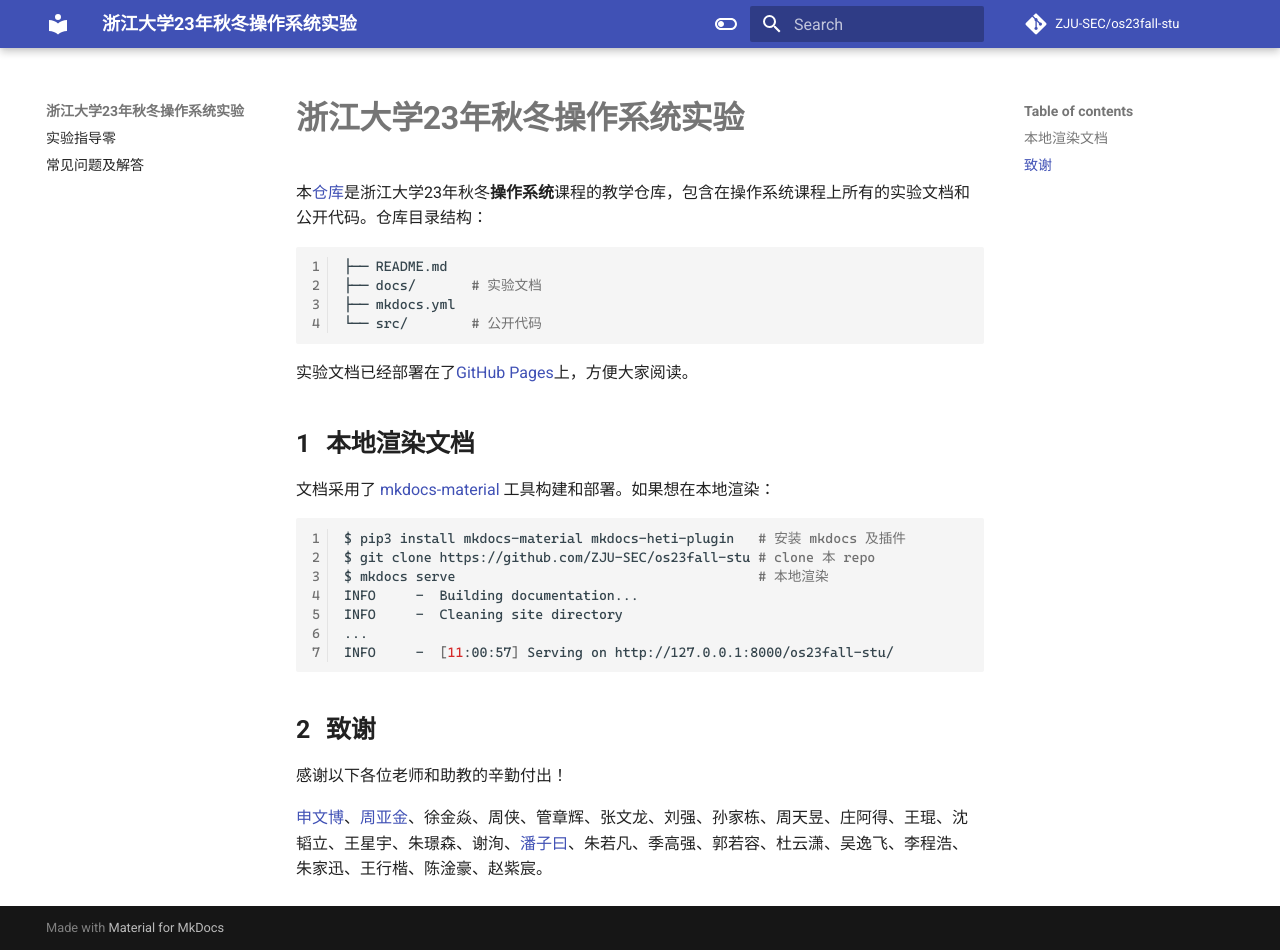
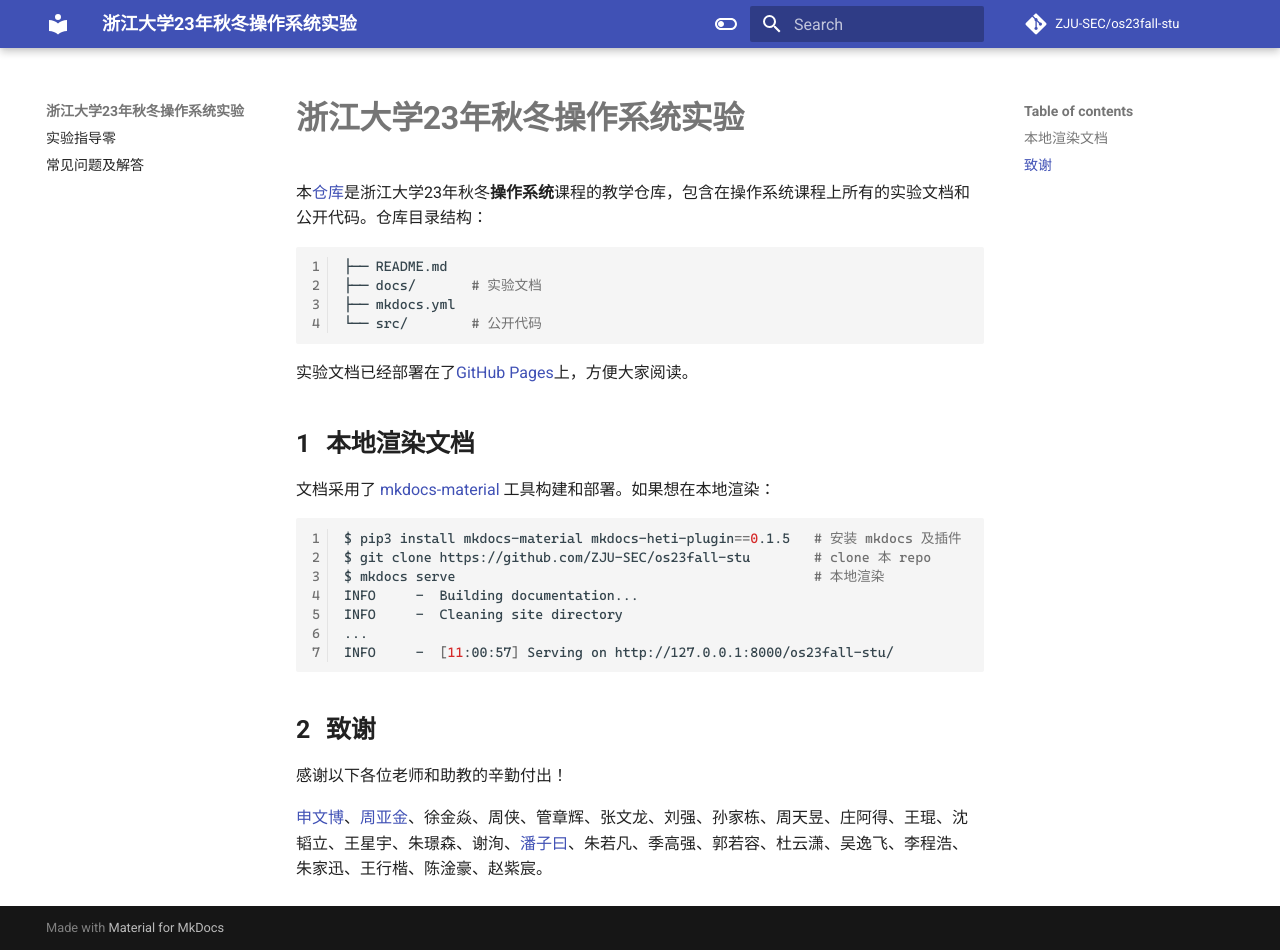
Before and after one commit to NoyException/zju_os_lab, an MkDocs documentation site: the page built from docs/index.md, in a window 1280 px wide and 950 px high. Built offline with MkDocs 1.6.1 and Material for MkDocs 9.7.7, drawn with Linux system fonts in a browser that asks for light colours; some web fonts are replaced; comment, search, counter and statistics services are not loaded.

Commit message:
chore: lock version of mkdocs-heti-plugin

````diff
--- a/docs/index.md
+++ b/docs/index.md
@@ -17,9 +17,9 @@
 文档采用了 [mkdocs-material](https://squidfunk.github.io/mkdocs-material/) 工具构建和部署。如果想在本地渲染：
 
 ```bash
-$ pip3 install mkdocs-material mkdocs-heti-plugin   # 安装 mkdocs 及插件
-$ git clone https://github.com/ZJU-SEC/os23fall-stu # clone 本 repo
-$ mkdocs serve                                      # 本地渲染
+$ pip3 install mkdocs-material mkdocs-heti-plugin==0.1.5   # 安装 mkdocs 及插件
+$ git clone https://github.com/ZJU-SEC/os23fall-stu        # clone 本 repo
+$ mkdocs serve                                             # 本地渲染
 INFO     -  Building documentation...
 INFO     -  Cleaning site directory
 ...
````
Also changed, not shown: 1 other file.
